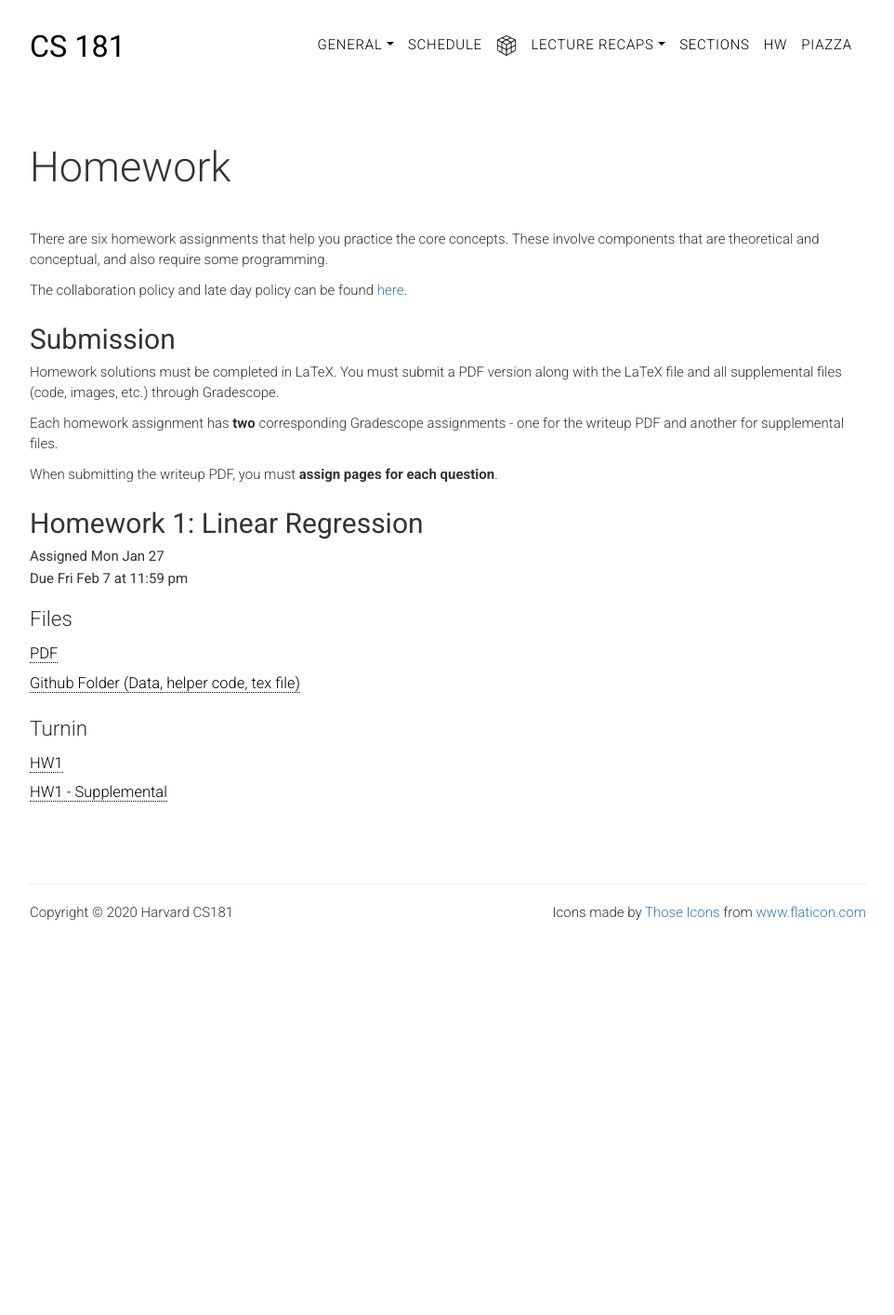
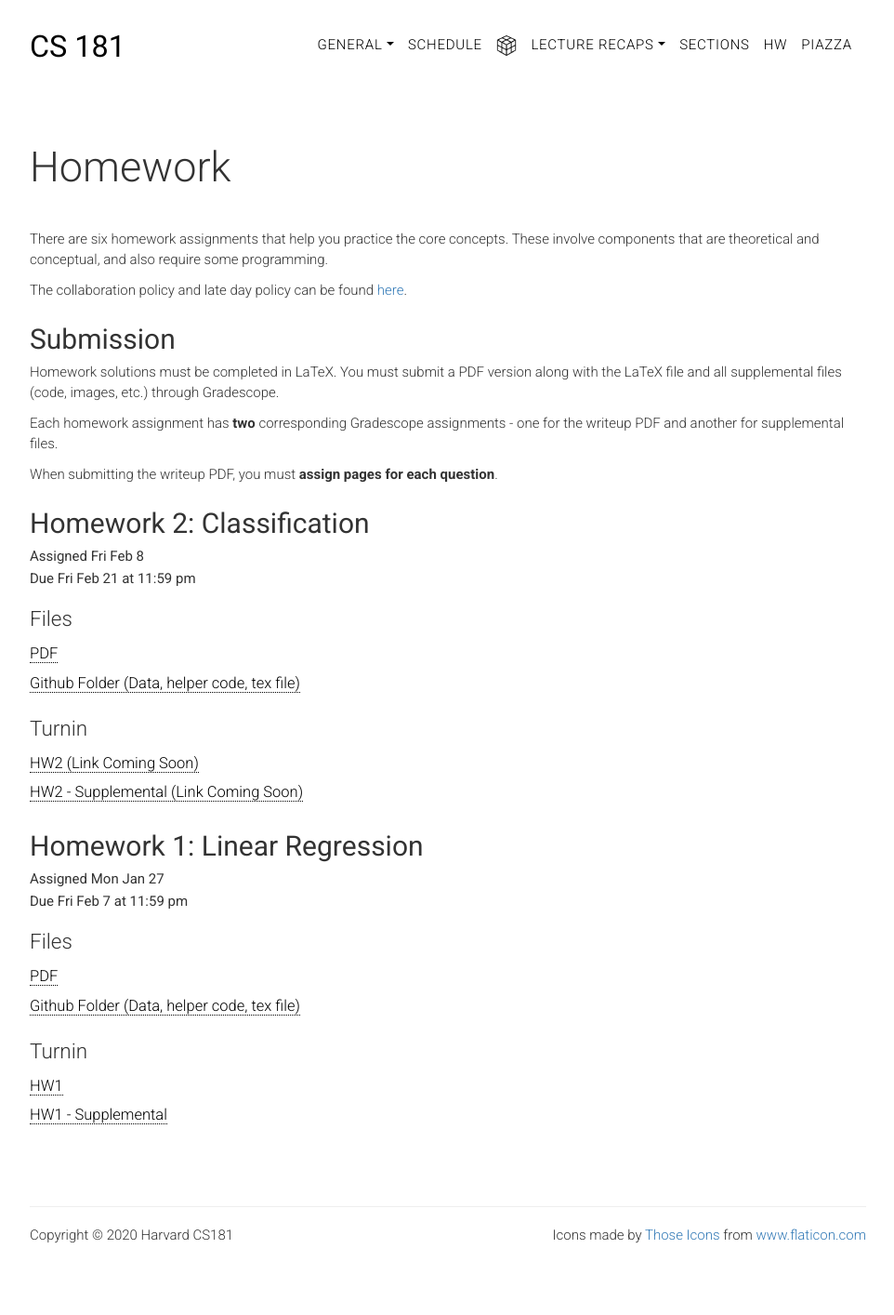
Before and after one commit to harvard-ml-courses/cs181-web-2020, a Jekyll site: the page built from homework.html, in a window 1280 px wide. Shown: the whole page at 93% size, without its empty margins (158-1120 px from the left). Built offline with Jekyll 4.4.1, drawn with Linux system fonts in a browser that asks for light colours; before the commit the page ends 1067 px from its top, so only the background shows below that.

Commit message:
added hw 2

```diff
--- a/homework.html
+++ b/homework.html
@@ -25,6 +25,21 @@ weight: 0
             When submitting the writeup PDF, you must <strong>assign pages for each question</strong>.
         </p>
 
+        <h2 class="title" id="hw1">Homework 2: Classification</h2>
+        <p class="head-subtitle">Assigned Fri Feb 8</p>
+        <p class="head-subtitle">Due Fri Feb 21 at 11:59 pm</p>
+        <h3>Files</h3>
+        <ul class="lists">
+            <li><a href="hw/hw2.pdf" target="_blank">PDF</a></li>
+            <li><a href="https://github.com/harvard-ml-courses/cs181-s20-homeworks/tree/master/hw2" target="_blank">
+                Github Folder (Data, helper code, tex file) </a></li>
+        </ul>
+        <h3>Turnin</h3>
+        <ul class="lists">
+            <li><a href="#" target="_blank">HW2 (Link Coming Soon)</a></li>
+            <li><a href="#" target="_blank">HW2 - Supplemental (Link Coming Soon)</a></li>
+        </ul>
+
         <h2 class="title" id="hw1">Homework 1: Linear Regression</h2>
         <p class="head-subtitle">Assigned Mon Jan 27</p>
         <p class="head-subtitle">Due Fri Feb 7 at 11:59 pm</p>
```
Also changed, not shown: 1 other file.
